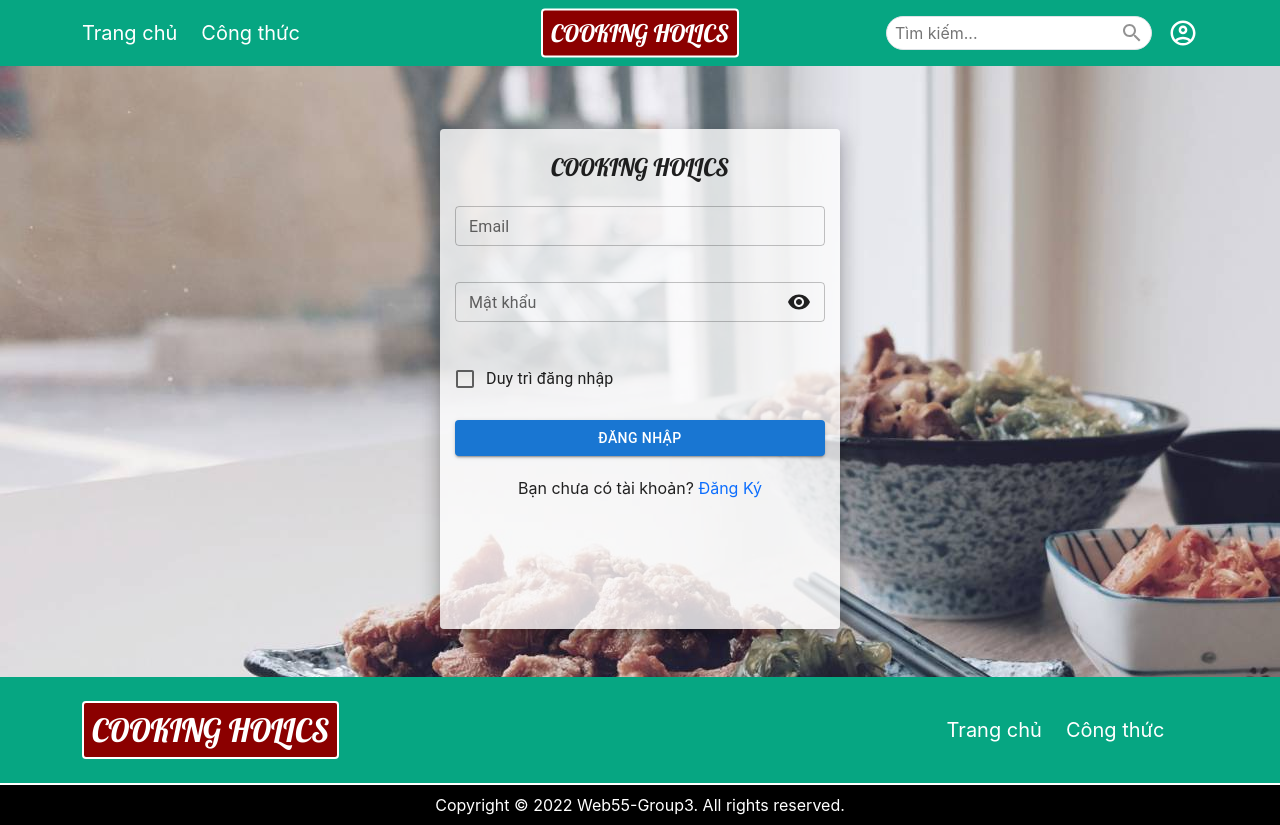
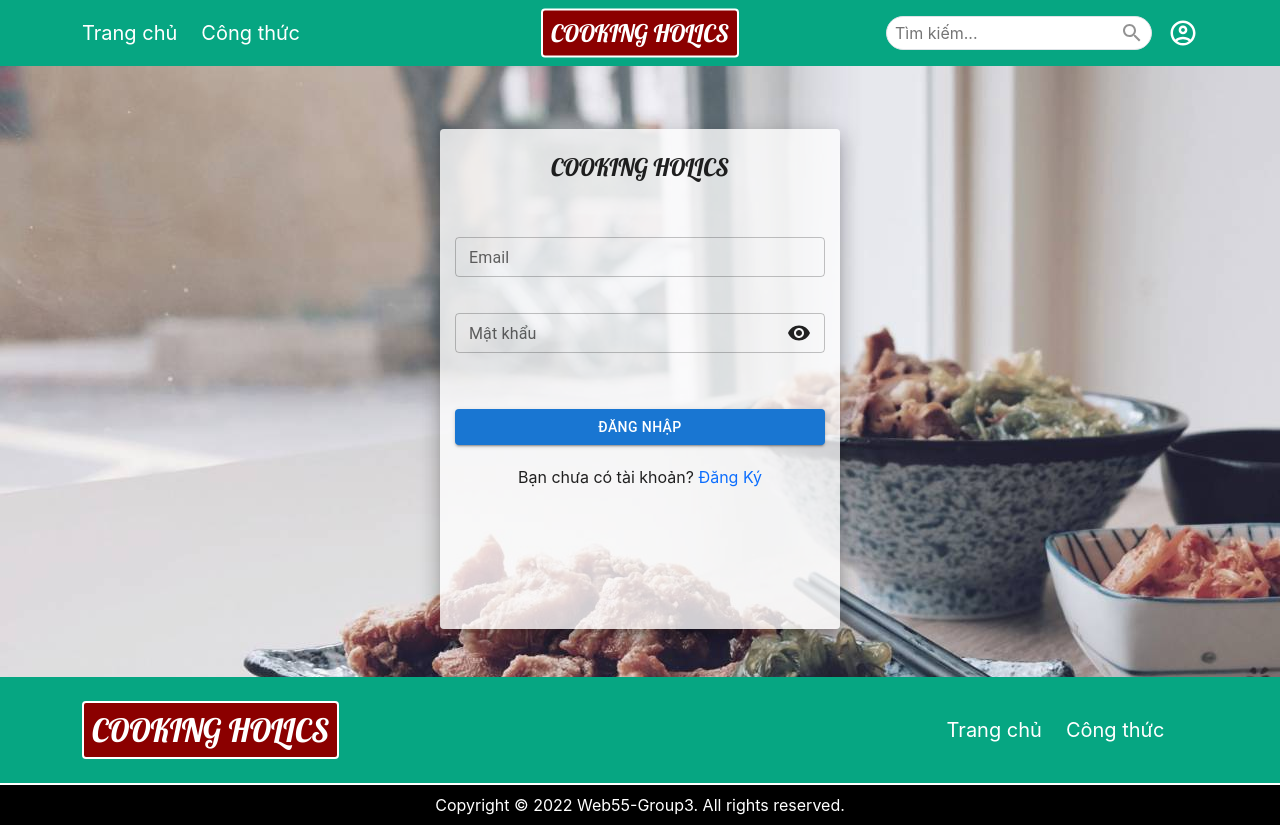
Before and after one commit to DoMinhHieu1997/MindX-Web55-Project, a React (Create React App) app: page /dang-nhap in a window 1280 px wide. Built offline with nearby package versions, Linux system fonts and the light colour scheme.

Commit message:
done remove remember me

```diff
--- a/src/components/profile/Login.js
+++ b/src/components/profile/Login.js
@@ -85,8 +85,9 @@ function Login() {
                 margin: 15,
               }}
             >
+
               <Logo />
-              <MyDiv>
+              <MyDiv style={{marginTop:55}}>
                 <TextField
                   error={!!errors.email}
                   type="text"
@@ -145,13 +146,13 @@ function Login() {
                 />
                 {errors.password && <Myp>{errors.password.message}</Myp>}
               </MyDiv>
-              <FormGroup>
+              {/* <FormGroup>
                 <FormControlLabel
                   {...register("keepLogin")}
                   control={<Checkbox />}
                   label="Duy trì đăng nhập"
                 />
-              </FormGroup>
+              </FormGroup> */}
               <MyDiv>
                 <Button
                   variant="contained"
```
